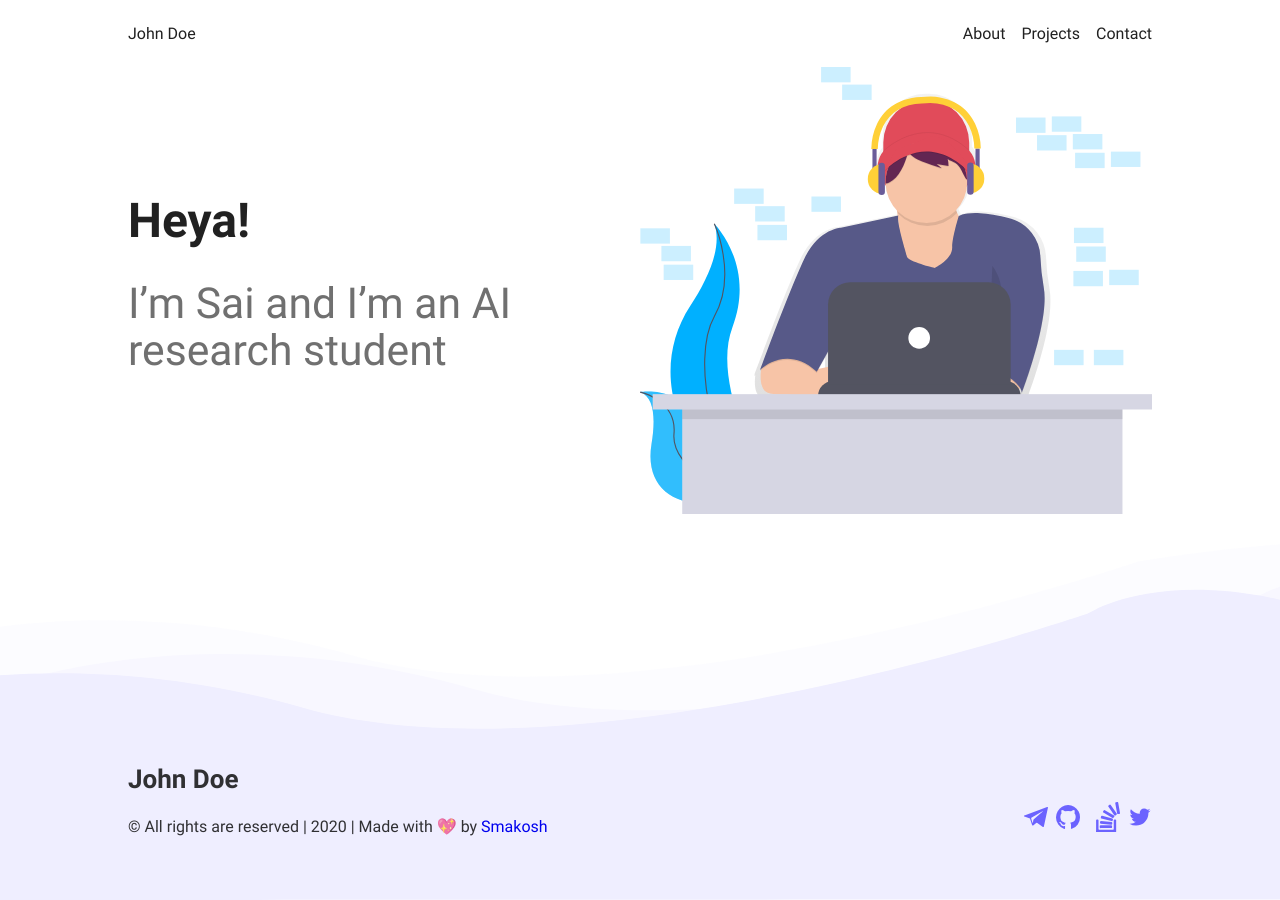
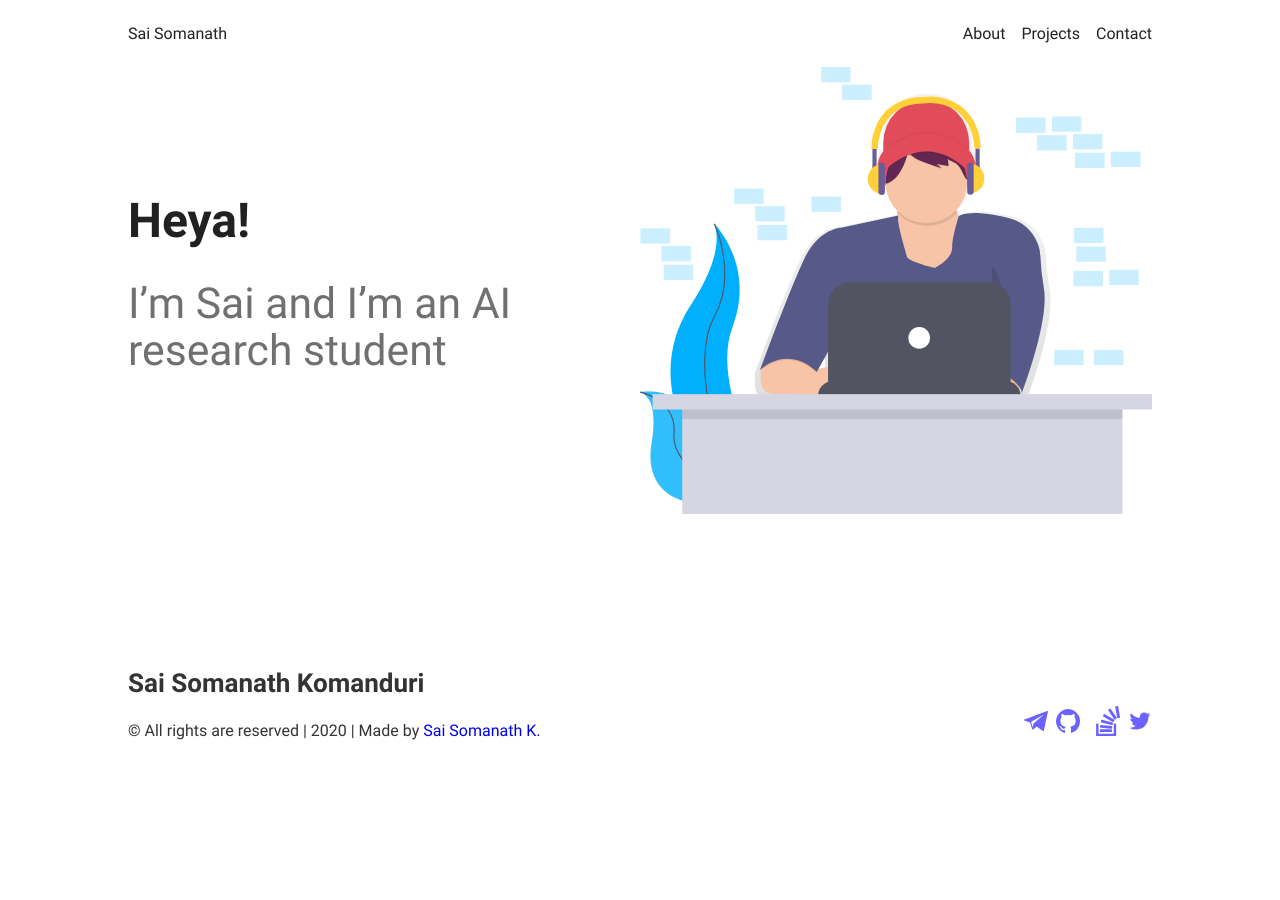
Before and after one commit to saisk08/portfolio-src, a Gatsby site: page / in a window 1280 px wide. After the commit the page ends 800 px from the top, so only its background shows below. Built offline with nearby package versions, Linux system fonts and the light colour scheme; Gatsby itself is replaced by a stand-in of ours.

Commit message:
Update text and styles

```diff
--- a/src/components/theme/Footer/index.jsx
+++ b/src/components/theme/Footer/index.jsx
@@ -7,15 +7,11 @@ export const Footer = () => (
   <Wrapper>
     <Flex as={Container}>
       <Details>
-        <h2>John Doe</h2>
+        <h2>Sai Somanath Komanduri</h2>
         <span>
-          © All rights are reserved | {new Date().getFullYear()} | Made with{' '}
-          <span aria-label="love" role="img">
-            💖
-          </span>{' '}
-          by{' '}
-          <a href="https://smakosh.com/?ref=portfolio-dev" rel="noopener noreferrer" target="_blank">
-            Smakosh
+          © All rights are reserved | {new Date().getFullYear()} | Made by{' '}
+          <a href="https://saisk.me" rel="noopener noreferrer" target="_blank">
+            Sai Somanath K.
           </a>
         </span>
       </Details>
--- a/src/components/theme/Footer/social.json
+++ b/src/components/theme/Footer/social.json
@@ -2,25 +2,25 @@
   {
     "id": 0,
     "name": "Telegram",
-    "link": "https://t.me/smakosh",
+    "link": "https://t.me/saisk08",
     "icon": "/icons/telegram.svg"
   },
   {
     "id": 1,
     "name": "Github",
-    "link": "https://github.com/smakosh",
+    "link": "https://github.com/saisk08",
     "icon": "/icons/github.svg"
   },
   {
     "id": 2,
     "name": "StackOverflow",
-    "link": "https://stackoverflow.com/users/story/7396786",
+    "link": "https://stackoverflow.com/users/6386334/sai-somanath-komanduri?tab=profile",
     "icon": "/icons/stackoverflow.svg"
   },
   {
     "id": 3,
     "name": "Twitter",
-    "link": "https://twitter.com/smakosh",
+    "link": "https://twitter.com/saisk08",
     "icon": "/icons/twitter.svg"
   }
 ]
--- a/src/components/theme/Footer/styles.js
+++ b/src/components/theme/Footer/styles.js
@@ -1,16 +1,7 @@
-import footerIllustration from 'assets/illustrations/footer.svg';
 import styled from 'styled-components';
 
 export const Wrapper = styled.div`
-  padding: 28rem 0 4rem 0;
-  background-image: url(${footerIllustration});
-  background-size: cover;
-  background-position: top;
-  background-repeat: no-repeat;
-
-  @media (max-width: 1960px) {
-    padding: 14rem 0 4rem;
-  }
+  padding-top: 8rem;
 `;
 
 export const Flex = styled.div`
--- a/src/components/theme/Header/Navbar/index.jsx
+++ b/src/components/theme/Header/Navbar/index.jsx
@@ -6,7 +6,7 @@ import { Wrapper } from './styles';
 
 const Navbar = () => (
   <Wrapper as={Container}>
-    <Link to="/">John Doe</Link>
+    <Link to="/">Sai Somanath</Link>
     <NavbarLinks desktop />
   </Wrapper>
 );
```
